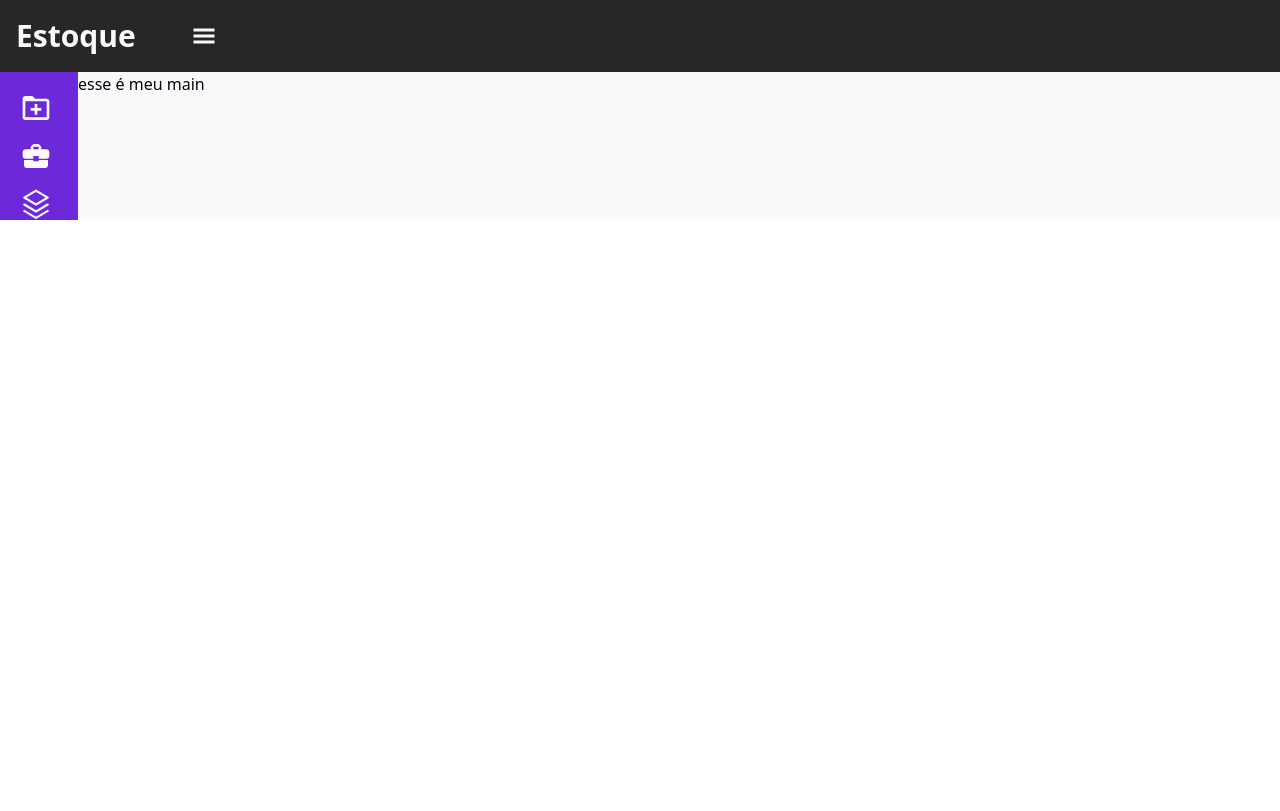
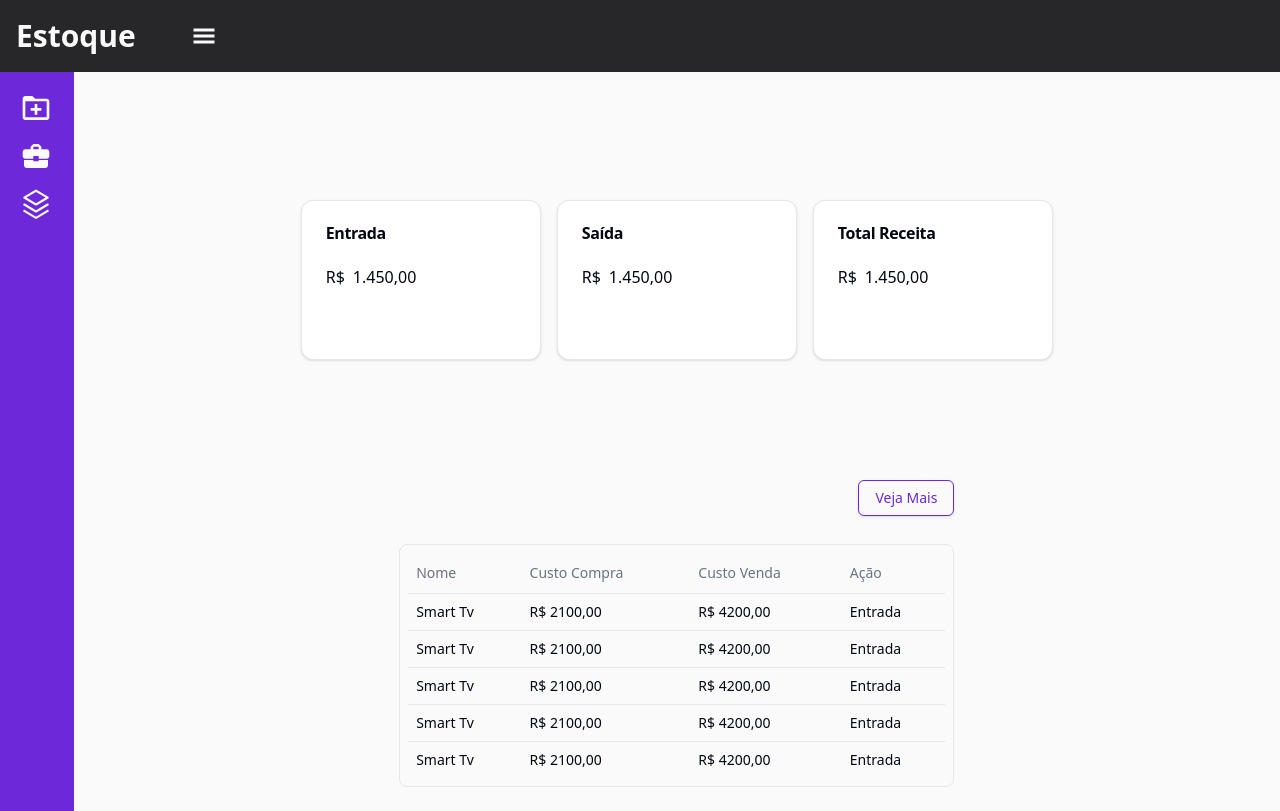
Before and after one commit to brunofelipehp/estoque-sys, a React (Vite) app in the folder front/: page / in a window 1280 px wide. Built offline with nearby package versions, Linux system fonts and the light colour scheme.

Commit message:
creating revenue input and output cards

```diff
--- a/front/src/App.tsx
+++ b/front/src/App.tsx
@@ -7,7 +7,7 @@ function App() {
 	return (
 		<div>
 			<Header />
-			<div className="flex bg-zinc-50  min-h-fit">
+			<div className="flex bg-zinc-50 ">
 				<Sidebar />
 				<Main />
 			</div>
--- /dev/null
+++ b/front/src/components/Dashboard.tsx
@@ -0,0 +1,36 @@
+import { Card, CardContent, CardHeader, CardTitle } from "./ui/card";
+
+export const Dashboard = () => {
+	return (
+		<div className="flex justify-center gap-4 ">
+			<Card className="w-60 h-40">
+				<CardHeader>
+					<CardTitle>Entrada</CardTitle>
+				</CardHeader>
+				<CardContent className="flex gap-2">
+					<span>R$</span>
+					<span>1.450,00</span>
+				</CardContent>
+			</Card>
+
+			<Card className="w-60 h-40">
+				<CardHeader>
+					<CardTitle>Saída</CardTitle>
+				</CardHeader>
+				<CardContent className="flex gap-2">
+					<span>R$</span>
+					<span>1.450,00</span>
+				</CardContent>
+			</Card>
+			<Card className="w-60 h-40">
+				<CardHeader>
+					<CardTitle>Total Receita</CardTitle>
+				</CardHeader>
+				<CardContent className="flex gap-2">
+					<span>R$</span>
+					<span>1.450,00</span>
+				</CardContent>
+			</Card>
+		</div>
+	);
+};
--- a/front/src/components/main.tsx
+++ b/front/src/components/main.tsx
@@ -1,3 +1,54 @@
+import { Button } from "@/components/ui/button";
+import {
+	Table,
+	TableBody,
+	TableCell,
+	TableHead,
+	TableHeader,
+	TableRow,
+} from "@/components/ui/table";
+import { Dashboard } from "./Dashboard";
+
 export const Main = () => {
-	return <h1>esse é meu main</h1>;
+	return (
+		<>
+			<div className="flex flex-col w-full bg-zinc-50 mt-32">
+				<Dashboard />
+				<div className="p-6 mt-24 w-3/6 mx-auto space-y-7">
+					<div className="flex justify-end">
+						<Button
+							type="submit"
+							className="bg-zinc-50 border border-violetPrimer text-violetPrimer hover:text-zinc-50 flex gap-2 items-center"
+						>
+							Veja Mais
+						</Button>
+					</div>
+					<div className="p-2 border rounded-lg">
+						<Table>
+							<TableHeader>
+								<TableRow>
+									<TableHead>Nome</TableHead>
+									<TableHead>Custo Compra</TableHead>
+									<TableHead>Custo Venda</TableHead>
+									<TableHead>Ação</TableHead>
+								</TableRow>
+							</TableHeader>
+							<TableBody>
+								{Array.from({ length: 5 }).map((_, index) => {
+									return (
+										<TableRow key={index}>
+											<TableCell>Smart Tv</TableCell>
+											<TableCell>R$ 2100,00</TableCell>
+											<TableCell>R$ 4200,00</TableCell>
+											<TableCell>Entrada</TableCell>
+										</TableRow>
+									);
+								})}
+							</TableBody>
+						</Table>
+					</div>
+				</div>
+			</div>
+		</>
+	);
 };
--- /dev/null
+++ b/front/src/components/ui/card.tsx
@@ -0,0 +1,76 @@
+import * as React from "react"
+
+import { cn } from "@/lib/utils"
+
+const Card = React.forwardRef<
+  HTMLDivElement,
+  React.HTMLAttributes<HTMLDivElement>
+>(({ className, ...props }, ref) => (
+  <div
+    ref={ref}
+    className={cn(
+      "rounded-xl border bg-card text-card-foreground shadow",
+      className
+    )}
+    {...props}
+  />
+))
+Card.displayName = "Card"
+
+const CardHeader = React.forwardRef<
+  HTMLDivElement,
+  React.HTMLAttributes<HTMLDivElement>
+>(({ className, ...props }, ref) => (
+  <div
+    ref={ref}
+    className={cn("flex flex-col space-y-1.5 p-6", className)}
+    {...props}
+  />
+))
+CardHeader.displayName = "CardHeader"
+
+const CardTitle = React.forwardRef<
+  HTMLParagraphElement,
+  React.HTMLAttributes<HTMLHeadingElement>
+>(({ className, ...props }, ref) => (
+  <h3
+    ref={ref}
+    className={cn("font-semibold leading-none tracking-tight", className)}
+    {...props}
+  />
+))
+CardTitle.displayName = "CardTitle"
+
+const CardDescription = React.forwardRef<
+  HTMLParagraphElement,
+  React.HTMLAttributes<HTMLParagraphElement>
+>(({ className, ...props }, ref) => (
+  <p
+    ref={ref}
+    className={cn("text-sm text-muted-foreground", className)}
+    {...props}
+  />
+))
+CardDescription.displayName = "CardDescription"
+
+const CardContent = React.forwardRef<
+  HTMLDivElement,
+  React.HTMLAttributes<HTMLDivElement>
+>(({ className, ...props }, ref) => (
+  <div ref={ref} className={cn("p-6 pt-0", className)} {...props} />
+))
+CardContent.displayName = "CardContent"
+
+const CardFooter = React.forwardRef<
+  HTMLDivElement,
+  React.HTMLAttributes<HTMLDivElement>
+>(({ className, ...props }, ref) => (
+  <div
+    ref={ref}
+    className={cn("flex items-center p-6 pt-0", className)}
+    {...props}
+  />
+))
+CardFooter.displayName = "CardFooter"
+
+export { Card, CardHeader, CardFooter, CardTitle, CardDescription, CardContent }
```
